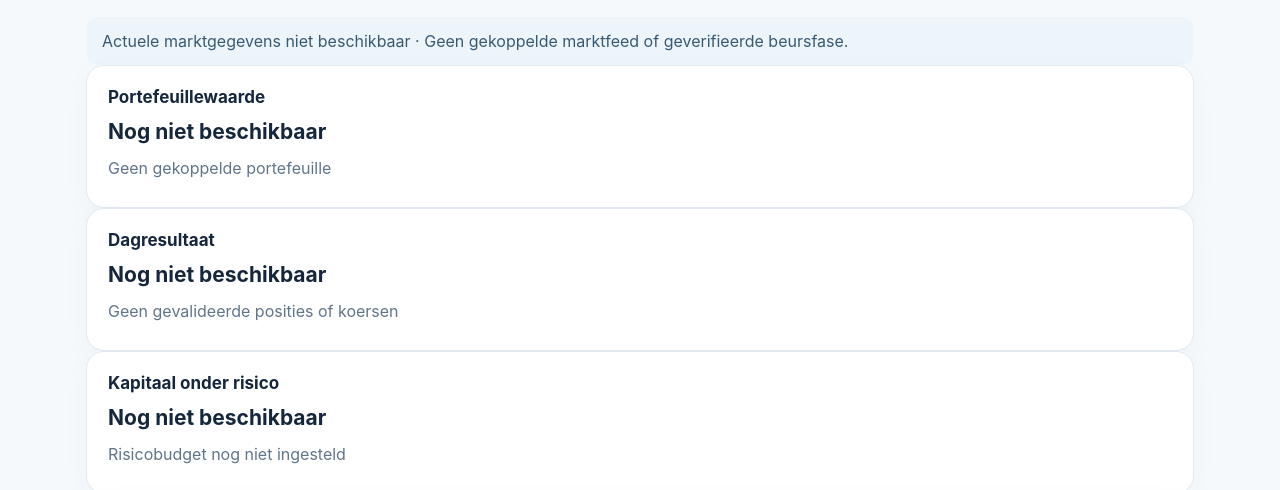
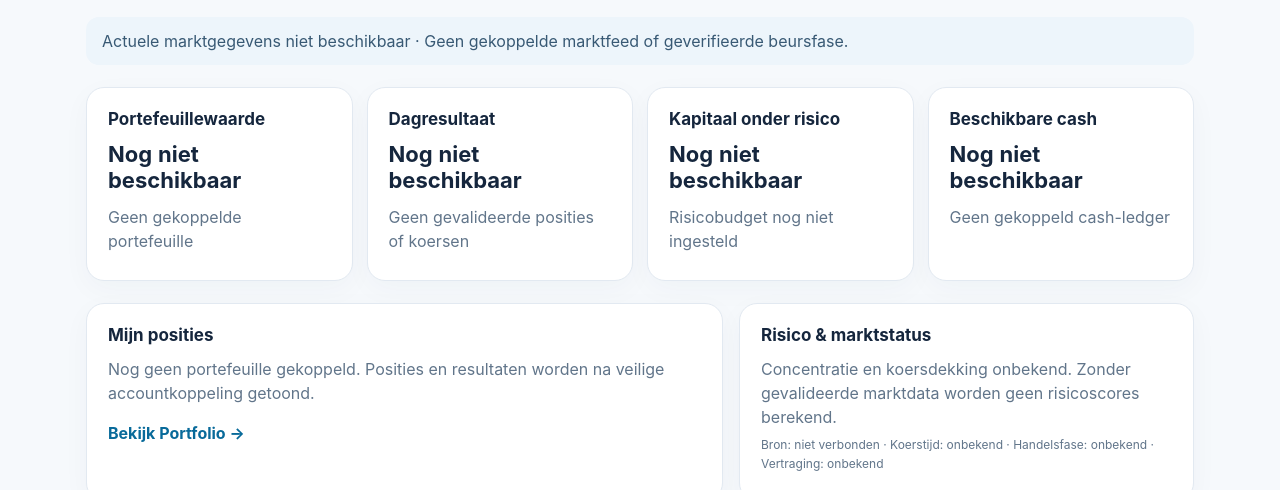
Before and after one commit to alexvdslot-debug/TradePilot, a plain HTML site: page app/index.html in a window 1280 px wide. Shown: the part 310-800 px from the top of the page. Drawn offline with Linux system fonts and the light colour scheme.

Commit message:
style(B2): responsive dashboard cards and seven-zone layout

```diff
--- a/app/styles.css
+++ b/app/styles.css
@@ -17,3 +17,15 @@
  .bar-1{animation-delay:.08s}.bar-2{animation-delay:.23s}.bar-3{animation-delay:.38s}
  @keyframes bar-rise{0%{transform:scaleY(.08);opacity:.2}70%{transform:scaleY(1.08);opacity:1}100%{transform:scaleY(1);opacity:1}}
 }
+
+/* B2 Dashboard: documentation-led, responsive empty states */
+.dashboard-kpis{display:grid;grid-template-columns:repeat(4,minmax(0,1fr));gap:14px;margin:22px 0}
+.dashboard-kpis .card strong{font-size:clamp(15px,1.8vw,22px);overflow-wrap:anywhere;font-variant-numeric:tabular-nums}
+.dashboard-columns{display:grid;grid-template-columns:minmax(0,7fr) minmax(0,5fr);gap:16px}
+.dashboard-section{margin-top:16px}
+.dashboard-footer{font-size:12px;color:#61758a;margin:25px 0}
+.data-label{font-size:12px;color:#61758a;line-height:1.6}
+.text-link{display:inline-block;color:#086a9a;font-weight:700;min-height:44px;padding:12px 0}
+@media(max-width:900px){.dashboard-kpis{grid-template-columns:repeat(2,minmax(0,1fr))}}
+@media(max-width:620px){.dashboard-columns{grid-template-columns:minmax(0,1fr)}.dashboard-kpis{gap:10px}.dashboard-kpis .card{padding:14px}.dashboard-kpis .card h2{font-size:13px}}
+@media(max-width:340px){.dashboard-kpis{grid-template-columns:minmax(0,1fr)}}
```
